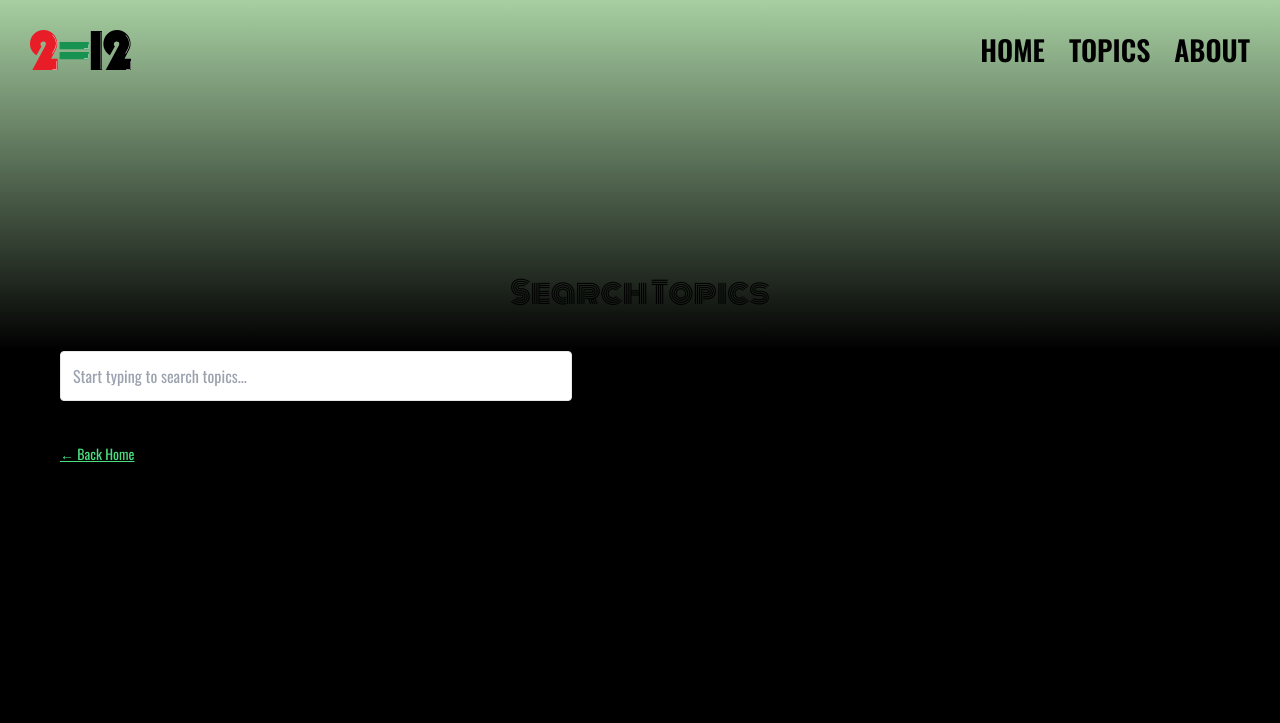
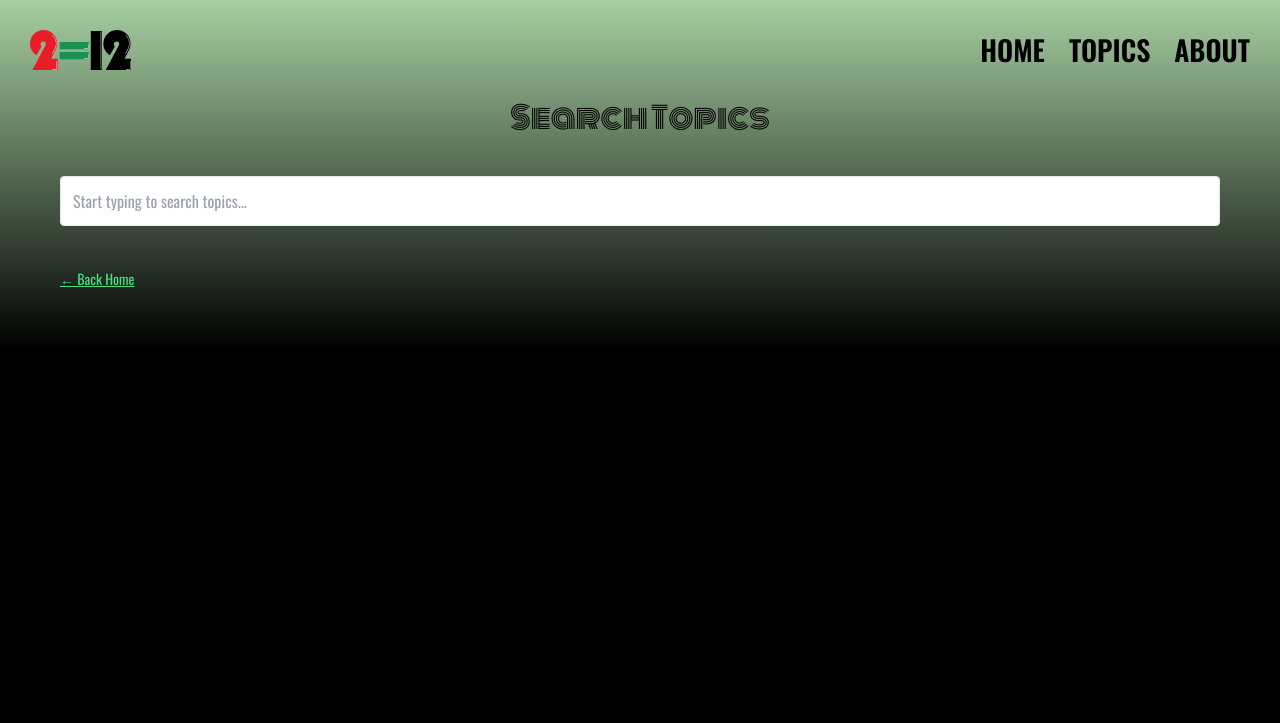
Before and after one commit to pelenupe/2equals12, a Flask app: page /topics in a window 1280 px wide. Shown: the top 723 px of the page. Run offline with Flask 3, Linux system fonts and the light colour scheme; data comes from the database, SQL or seed files in the repository; some libraries are stand-ins or nearby versions.

Commit message:
Sync local and remote

```diff
--- a/static/css/styles.css
+++ b/static/css/styles.css
@@ -10,7 +10,8 @@ body {
   background: #000;
   color: #fff;
   font-family: 'Oswald', sans-serif;
-  min-height: 100vh;
+  min-height: calc(100vh - 100px);
+  margin-top:100px;
 }
 
 h1,
@@ -60,6 +61,9 @@ h6 {
   position: relative;
 }
 
+#hero.justify-flex-start {
+  justify-content: flex-start;
+}
 /* Hero Overlay Gradient */
 /* Hero Overlay */
 .hero-overlay {
--- a/templates/topics.html
+++ b/templates/topics.html
@@ -4,7 +4,7 @@
 
 {% block content %}
 
-<div id="hero" class="relative min-h-screen flex flex-col items-center justify-center px-12 py-10 bg-center bg-cover">
+<div id="hero" class="relative min-h-screen flex flex-col items-center justify-flex-start px-12 py-10 bg-center bg-cover">
 
     <!-- Hero Overlay -->
     <div class="absolute inset-0 z-0 hero-overlay"></div>
@@ -12,7 +12,7 @@
     <div class="main-text">
     <h1 class="text-3xl text-black mb-10 text-center">Search Topics</h1>
 
-  <div class="w-full max-w-lg">
+  <div class="w-full">
     <input
       id="search-input"
       type="text"
```
Also changed, not shown: app.py (line endings or trailing spaces).
